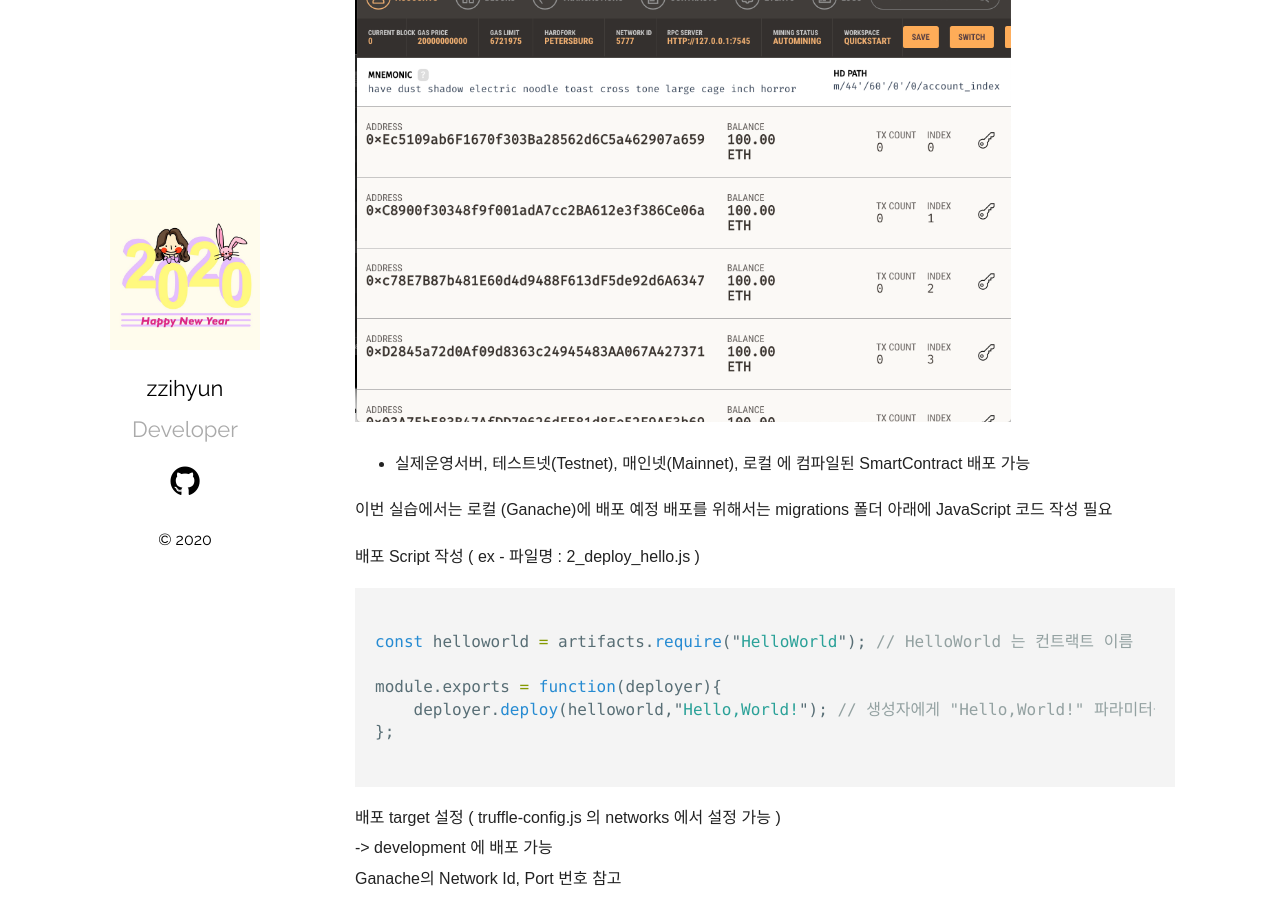
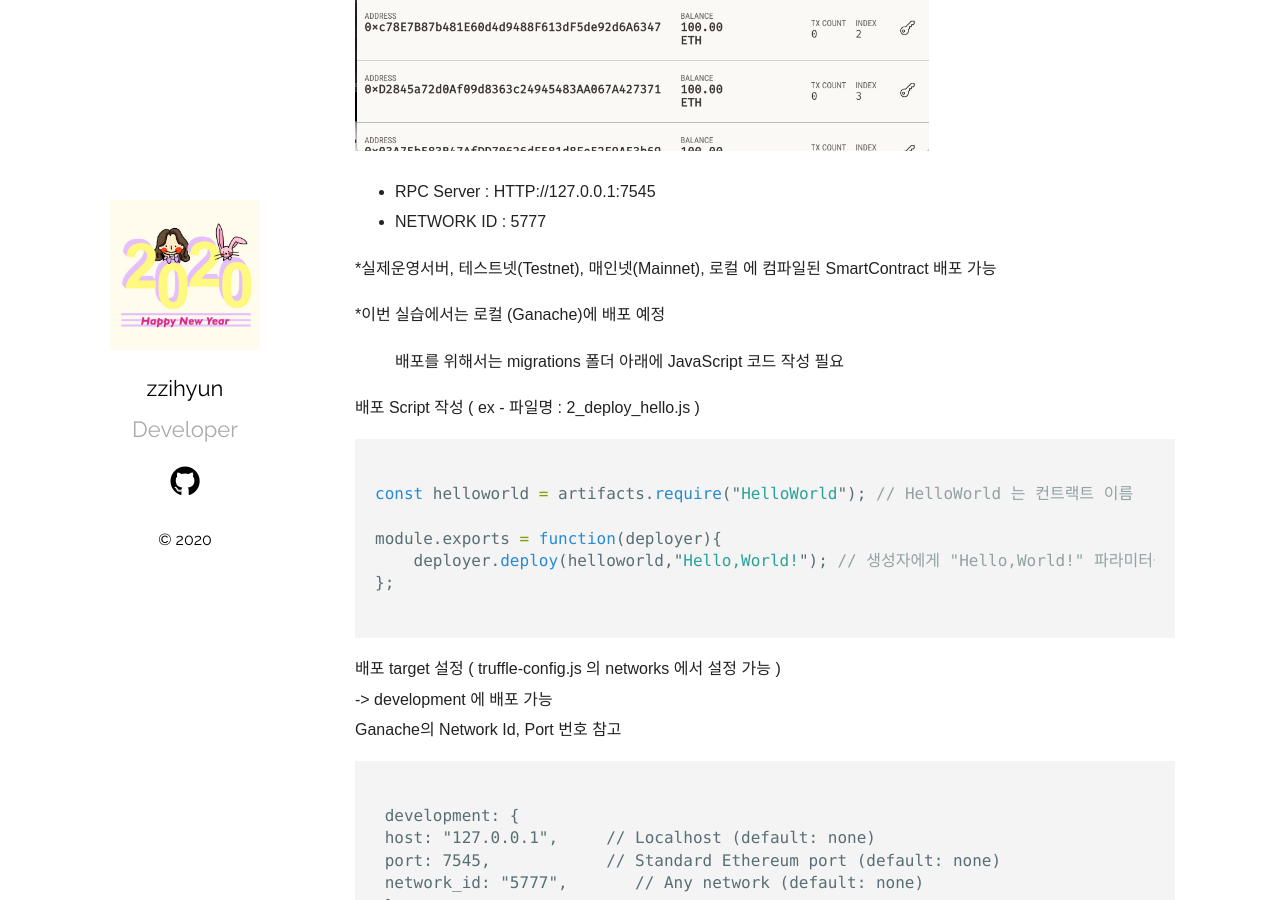
Before and after one commit to jhhhj1002/jhhhj1002.github.io, a Jekyll site: the page built from _posts/2020-03-27-Truffle-in-Blockchain-02.markdown, in a window 1280 px wide and 900 px high, scrolled down 986 px. Built offline with Jekyll 4.4.1, drawn with Linux system fonts in a browser that asks for light colours.

Commit message:
Update 2020-03-27-Truffle-in-Blockchain-02.markdown

```diff
--- a/_posts/2020-03-27-Truffle-in-Blockchain-02.markdown
+++ b/_posts/2020-03-27-Truffle-in-Blockchain-02.markdown
@@ -9,21 +9,22 @@ categories: Blockchain Dapp Truffle
 <br/>
 <h3>< 로컬 이더리움( Ganache )에 배포하기 ></h3>
 
+Ganache 설치
+<img src="/assets/imgs/Blockchain&Truffle_11.png" width="65%" height="35%" >
+
 <br/>
-Ganache 설치
+Quick start 선택
+<img src="/assets/imgs/Blockchain&Truffle_12.png" width="70%" height="40%" >
 
-<img src="/assets/imgs/Blockchain&Truffle_11.png" width="80%" height="45%" >
++ RPC Server : HTTP://127.0.0.1:7545
++ NETWORK ID : 5777
 
-Quick start 선택
-  RPC Server : HTTP://127.0.0.1:7545
-  NETWORK ID : 5777
 
-<img src="/assets/imgs/Blockchain&Truffle_12.png" width="80%" height="45%" >
 
-+ 실제운영서버, 테스트넷(Testnet), 매인넷(Mainnet), 로컬 에 컴파일된 SmartContract 배포 가능
+*실제운영서버, 테스트넷(Testnet), 매인넷(Mainnet), 로컬 에 컴파일된 SmartContract 배포 가능
 
-이번 실습에서는 로컬 (Ganache)에 배포 예정
-배포를 위해서는 migrations 폴더 아래에 JavaScript 코드 작성 필요
+*이번 실습에서는 로컬 (Ganache)에 배포 예정
+> 배포를 위해서는 migrations 폴더 아래에 JavaScript 코드 작성 필요
 
 
 배포 Script 작성 ( ex - 파일명 : 2_deploy_hello.js )
```
